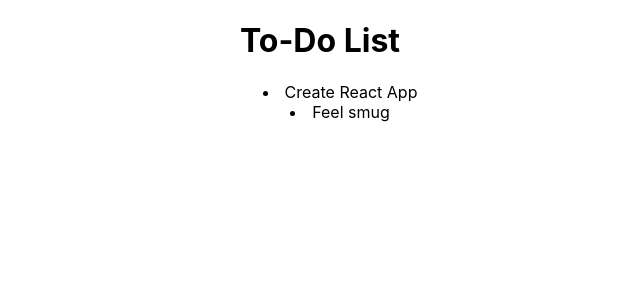
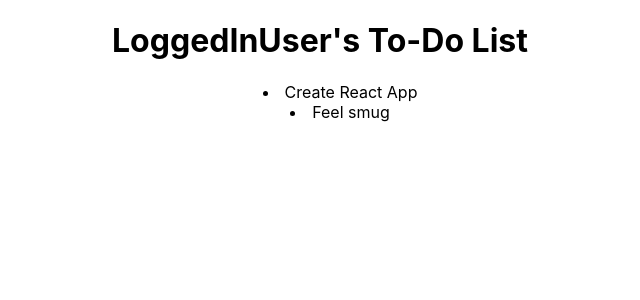
Before and after one commit to IanJPeek/Practise-React-ToDoList, a React (Create React App) app: page / in a window 1280 px wide. Shown: the top 300 px of the page, without its empty margins (320-960 px from the left). Built offline with nearby package versions, Linux system fonts and the light colour scheme.

Commit message:
Username in Header set via props

```diff
--- a/src/App.js
+++ b/src/App.js
@@ -6,7 +6,7 @@
 function App() {
   return (
     <div className="App">
-        <Header></Header>
+        <Header name="LoggedInUser"></Header>
         <ToDoPage></ToDoPage>
     </div>
   );
--- a/src/Components/Header.jsx
+++ b/src/Components/Header.jsx
@@ -3,7 +3,7 @@
 function Header(props) {
   return (
     <div>
-      <h1>To-Do List</h1>
+      <h1> {props.name}'s To-Do List</h1>
     </div>
   );
 }
```
Also changed, not shown: src/Components/ToDoCard.jsx (added, +11 -0 lines).
